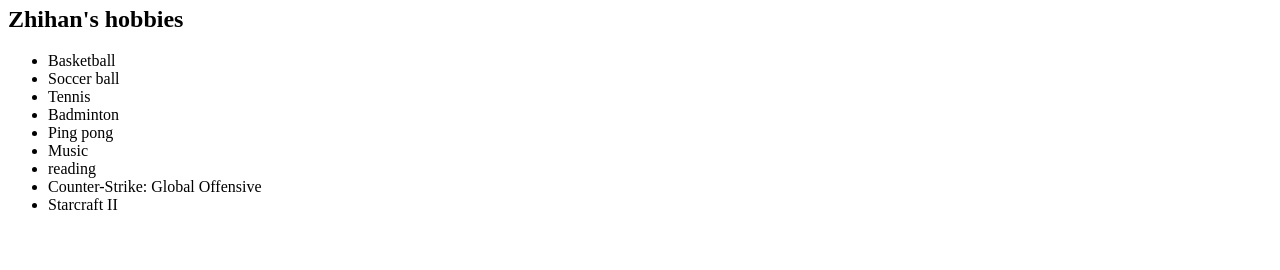
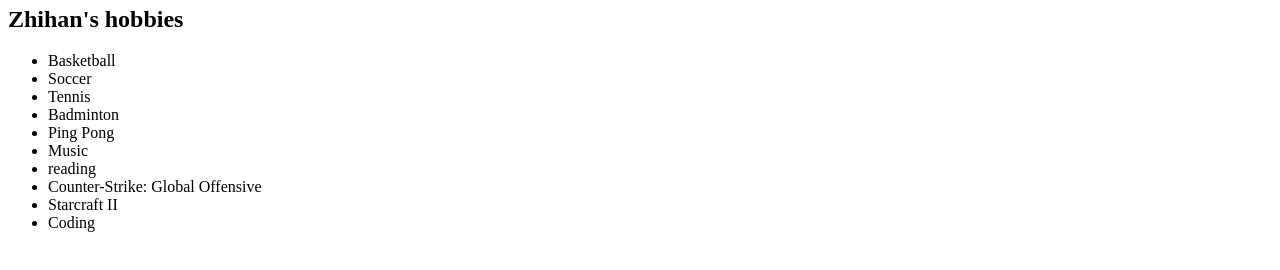
Before and after one commit to zhihanzzh/Web-programming, a plain HTML site: page lab5/index.html in a window 1280 px wide. Shown: the part 352-622 px from the top of the page. Drawn offline with Linux system fonts and the light colour scheme.

Commit message:
created index.html

```diff
--- a/lab5/index.html
+++ b/lab5/index.html
@@ -29,14 +29,15 @@
                     <h2>Zhihan's hobbies</h2>
                     <ul>
                         <li>Basketball</li>
-                        <li>Soccer ball</li>
+                        <li>Soccer</li>
                         <li>Tennis</li>
                         <li>Badminton</li>
-                        <li>Ping pong</li>
+                        <li>Ping Pong</li>
                         <li>Music</li>
                         <li>reading</li>
                         <li>Counter-Strike: Global Offensive</li>
                         <li>Starcraft II</li>
+                        <li>Coding</li>
                     </ul>
                 </section>
       </main>
```
